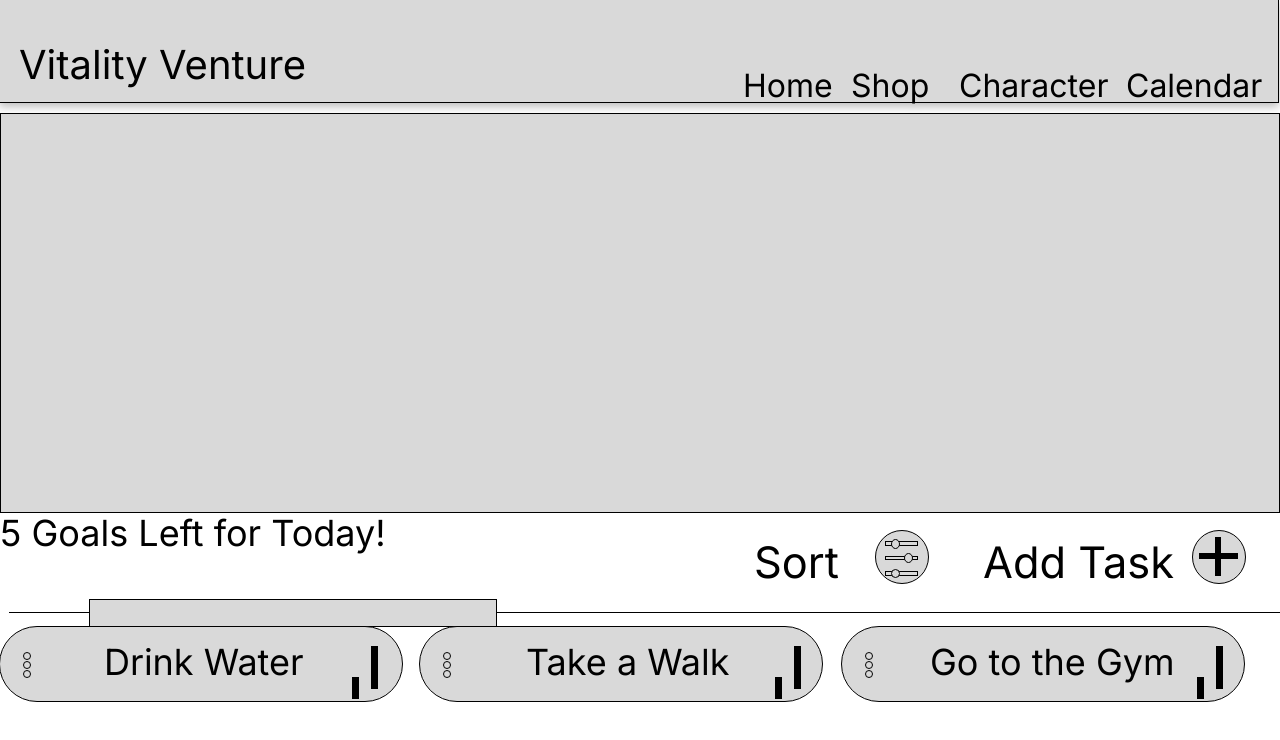
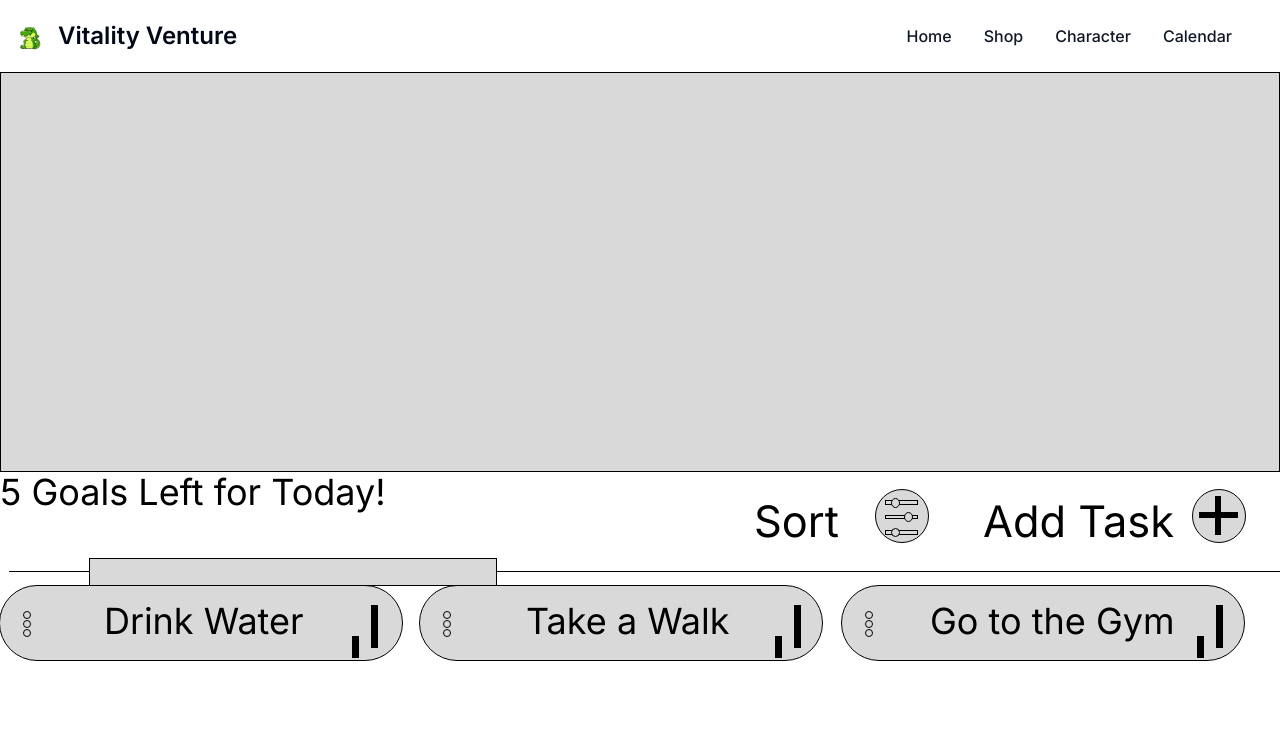
Before and after one commit to cperez1703/Vitality-Venture, a Next.js app: page / in a window 1280 px wide. Shown: the top 740 px of the page. Built offline with nearby package versions, Linux system fonts and the light colour scheme.

Commit message:
added navbar

```diff
--- a/app/(dashboard)/calendar/page.tsx
+++ b/app/(dashboard)/calendar/page.tsx
@@ -1,40 +1,8 @@
-import { UserButton } from "@clerk/nextjs";
+import Navbar from "@/components/navigation/Navbar";
 export default function Home() {
   return (
     <>
-      <div
-        className="w-full h-[113px] relative"
-        style={{ filter: "drop-shadow(0px 4px 4px rgba(0,0,0,0.25))" }}
-      >
-        <div className="w-full h-[104px] absolute left-[-1px] top-[-1px] bg-[#d9d9d9] border border-black" />
-          <button className="w-[293px] h-[54px] absolute left-[19px] top-[35px] text-[40px] text-left text-black">
-            Vitality Venture
-          </button>
-          <button className="w-[88px] h-[54px] absolute left-[743px] top-[59px] text-[32px] text-left text-black">
-            Home
-          </button>
-          <button className="w-[88px] h-[54px] absolute left-[851px] top-[59px] text-[32px] text-left text-black">
-            Shop
-          </button>
-          <button className="w-[147px] h-[54px] absolute left-[959px] top-[59px] text-[32px] text-left text-black">
-            Character
-          </button>
-          <button className="w-[147px] h-[54px] absolute left-[1126px] top-[59px] text-[32px] text-left text-black">
-            Calendar
-          </button>
-
-          <div
-            className="absolute left-[1302px] top-[11px]"
-          >
-            <UserButton
-              appearance={{
-                elements: {
-                    avatarBox: "h-[80px] w-[80px]"
-                }
-              }}
-            />
-          </div>
-      </div>
+      <Navbar/>
       <div className="w-[1324px] h-[823px] relative">
         <div className="w-[1321px] h-[823px] absolute left-0.5 top-[-1px] bg-[#d9d9d9] border border-black" />
         <div className="w-[1321px] h-[73px] absolute left-0.5 top-[-1px] bg-[#d9d9d9] border border-black" />
--- a/app/(dashboard)/character/page.tsx
+++ b/app/(dashboard)/character/page.tsx
@@ -1,40 +1,8 @@
-import { UserButton } from "@clerk/nextjs";
+import Navbar from "@/components/navigation/Navbar";
 export default function Home() {
   return (
     <>
-      <div
-        className="w-full h-[113px] relative"
-        style={{ filter: "drop-shadow(0px 4px 4px rgba(0,0,0,0.25))" }}
-      >
-        <div className="w-full h-[104px] absolute left-[-1px] top-[-1px] bg-[#d9d9d9] border border-black" />
-          <button className="w-[293px] h-[54px] absolute left-[19px] top-[35px] text-[40px] text-left text-black">
-            Vitality Venture
-          </button>
-          <button className="w-[88px] h-[54px] absolute left-[743px] top-[59px] text-[32px] text-left text-black">
-            Home
-          </button>
-          <button className="w-[88px] h-[54px] absolute left-[851px] top-[59px] text-[32px] text-left text-black">
-            Shop
-          </button>
-          <button className="w-[147px] h-[54px] absolute left-[959px] top-[59px] text-[32px] text-left text-black">
-            Character
-          </button>
-          <button className="w-[147px] h-[54px] absolute left-[1126px] top-[59px] text-[32px] text-left text-black">
-            Calendar
-          </button>
-
-          <div
-            className="absolute left-[1302px] top-[11px]"
-          >
-            <UserButton
-              appearance={{
-                elements: {
-                    avatarBox: "h-[80px] w-[80px]"
-                }
-              }}
-            />
-          </div>
-      </div>
+      <Navbar/>
       <svg
         width={1228}
         height={730}
--- a/app/(dashboard)/page.tsx
+++ b/app/(dashboard)/page.tsx
@@ -1,41 +1,10 @@
+import Navbar from "@/components/navigation/Navbar";
 import { UserButton } from "@clerk/nextjs";
 
 export default function Home() {
   return (
     <>
-      <div
-        className="w-full h-[113px] relative"
-        style={{ filter: "drop-shadow(0px 4px 4px rgba(0,0,0,0.25))" }}
-      >
-        <div className="w-full h-[104px] absolute left-[-1px] top-[-1px] bg-[#d9d9d9] border border-black" />
-          <button className="w-[293px] h-[54px] absolute left-[19px] top-[35px] text-[40px] text-left text-black">
-            Vitality Venture
-          </button>
-          <button className="w-[88px] h-[54px] absolute left-[743px] top-[59px] text-[32px] text-left text-black">
-            Home
-          </button>
-          <button className="w-[88px] h-[54px] absolute left-[851px] top-[59px] text-[32px] text-left text-black">
-            Shop
-          </button>
-          <button className="w-[147px] h-[54px] absolute left-[959px] top-[59px] text-[32px] text-left text-black">
-            Character
-          </button>
-          <button className="w-[147px] h-[54px] absolute left-[1126px] top-[59px] text-[32px] text-left text-black">
-            Calendar
-          </button>
-
-          <div
-            className="absolute left-[1302px] top-[11px]"
-          >
-            <UserButton
-              appearance={{
-                elements: {
-                    avatarBox: "h-[80px] w-[80px]"
-                }
-              }}
-            />
-          </div>
-      </div>
+      <Navbar/>
       <div className="w-full h-[400px] bg-[#d9d9d9] border border-black" />
       <div className="w-[1379px] h-[114px] relative">
         <p className="w-[px] h-[100px] absolute left-0 top-0 text-4xl text-left text-black">
--- a/app/(dashboard)/shop/page.tsx
+++ b/app/(dashboard)/shop/page.tsx
@@ -1,40 +1,8 @@
-import { UserButton } from "@clerk/nextjs";
+import Navbar from "@/components/navigation/Navbar";
 export default function Home() {
   return (
     <>
-      <div
-        className="w-full h-[113px] relative"
-        style={{ filter: "drop-shadow(0px 4px 4px rgba(0,0,0,0.25))" }}
-      >
-        <div className="w-full h-[104px] absolute left-[-1px] top-[-1px] bg-[#d9d9d9] border border-black" />
-          <button className="w-[293px] h-[54px] absolute left-[19px] top-[35px] text-[40px] text-left text-black">
-            Vitality Venture
-          </button>
-          <button className="w-[88px] h-[54px] absolute left-[743px] top-[59px] text-[32px] text-left text-black">
-            Home
-          </button>
-          <button className="w-[88px] h-[54px] absolute left-[851px] top-[59px] text-[32px] text-left text-black">
-            Shop
-          </button>
-          <button className="w-[147px] h-[54px] absolute left-[959px] top-[59px] text-[32px] text-left text-black">
-            Character
-          </button>
-          <button className="w-[147px] h-[54px] absolute left-[1126px] top-[59px] text-[32px] text-left text-black">
-            Calendar
-          </button>
-
-          <div
-            className="absolute left-[1302px] top-[11px]"
-          >
-            <UserButton
-              appearance={{
-                elements: {
-                    avatarBox: "h-[80px] w-[80px]"
-                }
-              }}
-            />
-          </div>
-      </div>
+      <Navbar/>
       <div className="w-[250px] h-[75px] relative">
         <p className="w-[250px] h-[75px] absolute left-0 top-0 text-[35px] text-center text-black">
           Shop
--- /dev/null
+++ b/components/navigation/Navbar.tsx
@@ -0,0 +1,57 @@
+import { UserButton } from "@clerk/nextjs";
+
+const Navbar = () => {
+    return (
+        <nav className="bg-white border-gray-200 dark:bg-gray-900">
+            <div className="max-w-screen-xl flex flex-wrap items-center justify-between mx-auto p-4">
+                <a className="flex items-center space-x-3 rtl:space-x-reverse">
+                    <img src="gator.png" className="h-10" alt="Logo" />
+                    <span className="self-center text-2xl font-semibold whitespace-nowrap dark:text-white">Vitality Venture</span>
+                </a>
+                <div className="hidden w-full md:block md:w-auto" id="navbar-default">
+                <ul className="font-medium flex flex-col p-4 md:p-0 mt-4 border border-gray-100 rounded-lg bg-gray-50 md:flex-row md:space-x-8 rtl:space-x-reverse md:mt-0 md:border-0 md:bg-white dark:bg-gray-800 md:dark:bg-gray-900 dark:border-gray-700">
+                    <li>
+                        <a
+                            href="/"
+                            className="block py-2 px-3 text-gray-900 rounded hover:bg-gray-100 md:hover:bg-transparent md:border-0 md:hover:text-green-700 md:p-0 dark:text-white md:dark:hover:text-green-500 dark:hover:bg-gray-700 dark:hover:text-white md:dark:hover:bg-transparent"
+                        >
+                            Home
+                        </a>
+                    </li>
+                    <li>
+                        <a
+                            href="/shop"
+                            className="block py-2 px-3 text-gray-900 rounded hover:bg-gray-100 md:hover:bg-transparent md:border-0 md:hover:text-green-700 md:p-0 dark:text-white md:dark:hover:text-green-500 dark:hover:bg-gray-700 dark:hover:text-white md:dark:hover:bg-transparent"
+                        >
+                            Shop
+                        </a>
+                    </li>
+                    <li>
+                        <a
+                            href="/character"
+                            className="block py-2 px-3 text-gray-900 rounded hover:bg-gray-100 md:hover:bg-transparent md:border-0 md:hover:text-green-700 md:p-0 dark:text-white md:dark:hover:text-green-500 dark:hover:bg-gray-700 dark:hover:text-white md:dark:hover:bg-transparent"
+                        >
+                            Character
+                        </a>
+                    </li>
+                    <li>
+                        <a
+                            href="/calendar"
+                            className="block py-2 px-3 text-gray-900 rounded hover:bg-gray-100 md:hover:bg-transparent md:border-0 md:hover:text-green-700 md:p-0 dark:text-white md:dark:hover:text-green-500 dark:hover:bg-gray-700 dark:hover:text-white md:dark:hover:bg-transparent"
+                        >
+                            Calendar
+                        </a>
+
+                    </li>
+                    <li>
+                        <UserButton/>
+                    </li>
+                </ul>
+                </div>
+            </div>
+        </nav>
+
+     );
+}
+
+export default Navbar;
```
